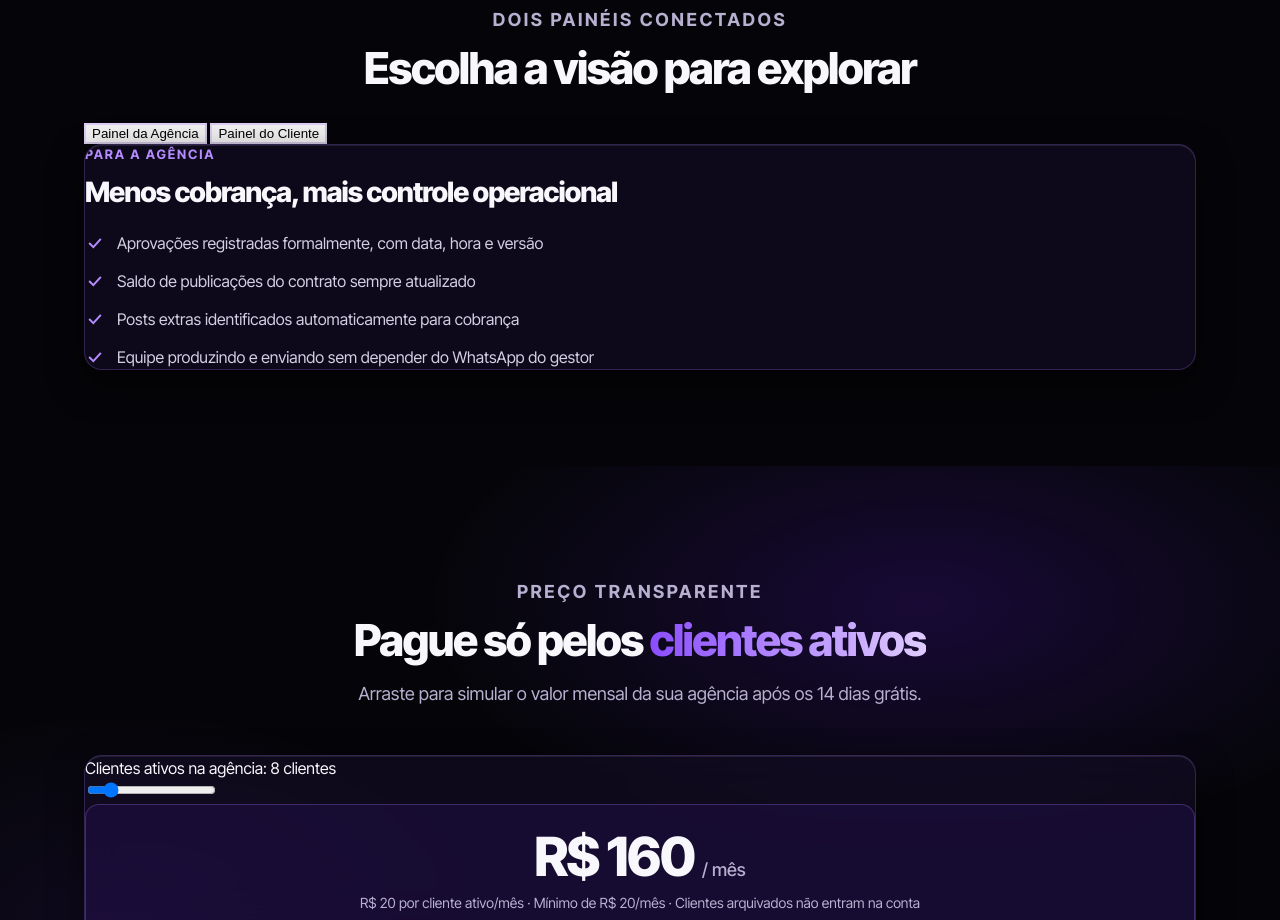
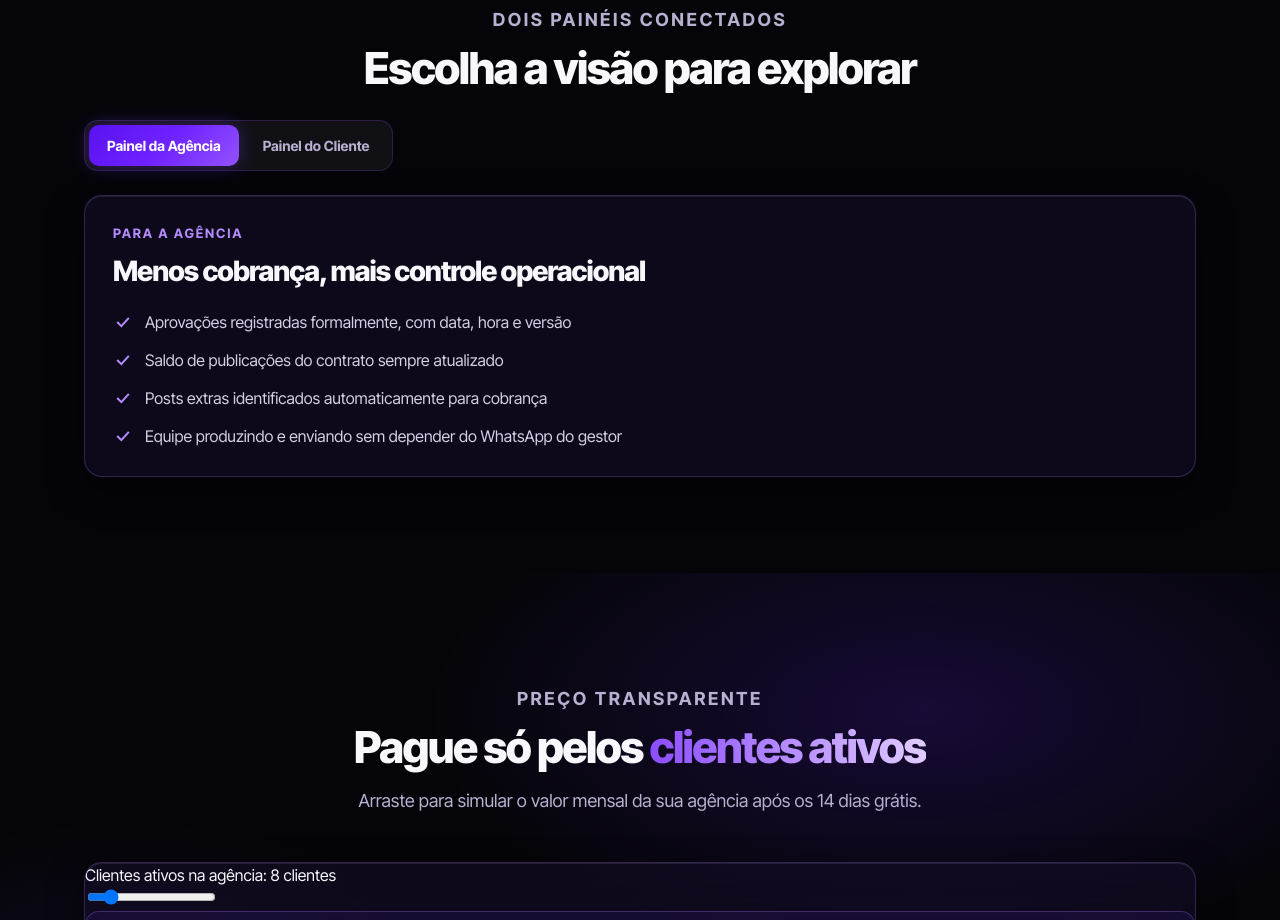
Before and after one commit to keilagfelix-hash/landing-meu-marketing, a plain HTML site: page index.html in a window 1280 px wide. Shown: the part 3720-4640 px from the top of the page. Drawn offline with Linux system fonts and the light colour scheme.

Commit message:
Estiliza os botões Painel da Agência / Painel do Cliente

```diff
--- a/index.html
+++ b/index.html
@@ -204,6 +204,21 @@
   .mock-mode-btn[aria-pressed="true"] {
     background: var(--grad); color: #fff; box-shadow: var(--glow);
   }
+  .tab-bar {
+    display: inline-flex; flex-wrap: wrap; gap: 6px; padding: 4px; border-radius: 14px; margin-bottom: 24px;
+    background: rgba(255, 255, 255, 0.05); border: 1px solid var(--border);
+  }
+  .tab-btn {
+    border: 0; border-radius: 10px; padding: 10px 18px; font: inherit; font-size: 14px; font-weight: 700;
+    background: transparent; color: var(--muted); cursor: pointer; transition: all .2s;
+  }
+  .tab-btn:hover { color: var(--fg); }
+  .tab-btn[aria-selected="true"] {
+    background: var(--grad); color: #fff; box-shadow: var(--glow);
+  }
+  .tab-btn:focus-visible { outline: 2px solid #9452ff; outline-offset: 2px; }
+  .tab-panel[hidden] { display: none; }
+  .tab-panel { padding: 28px; }
   .mock .main-card { padding: 22px; }
   .mock .row { display: flex; align-items: center; justify-content: space-between; gap: 12px; margin-bottom: 16px; }
   .mock .row b { font-size: 16px; }
```
